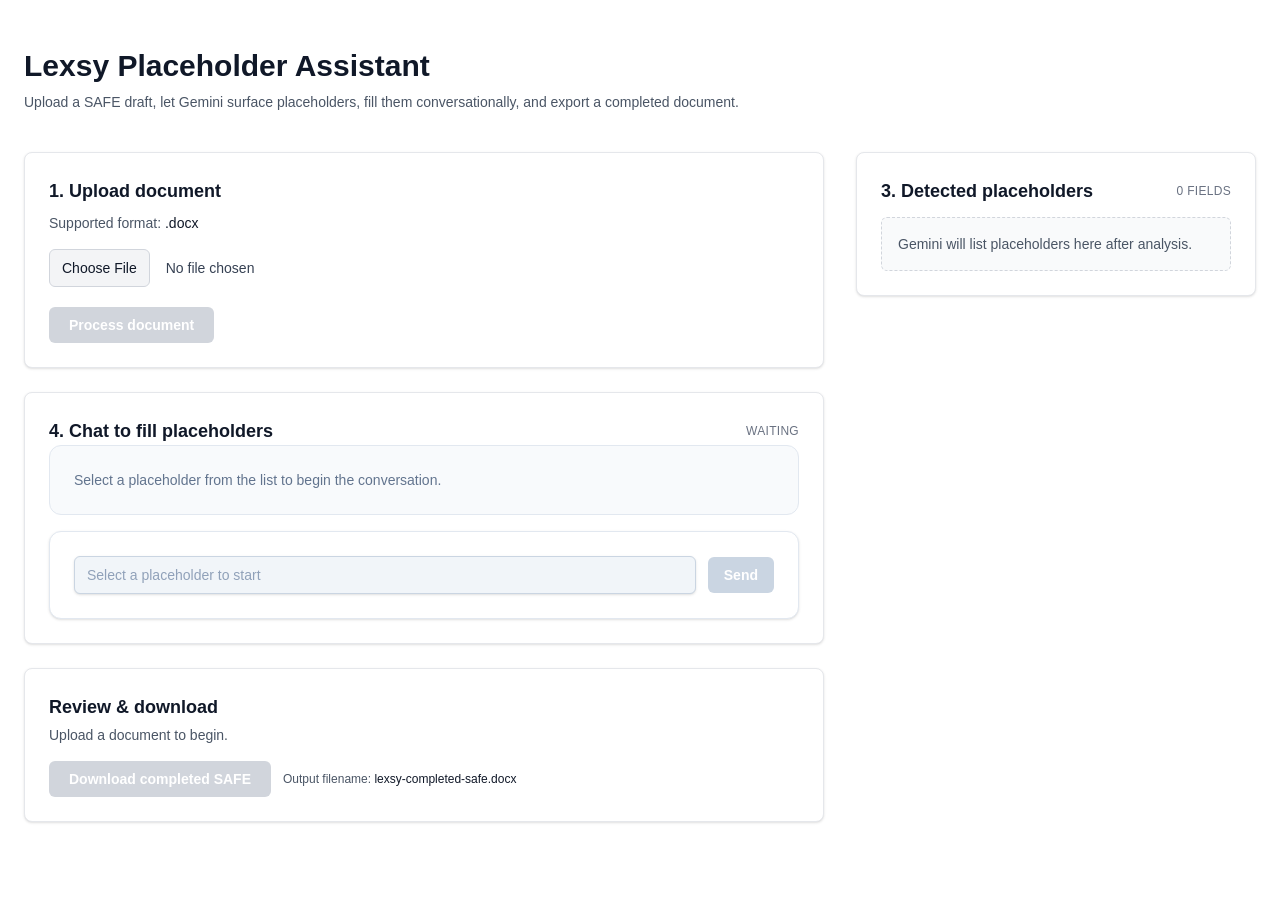
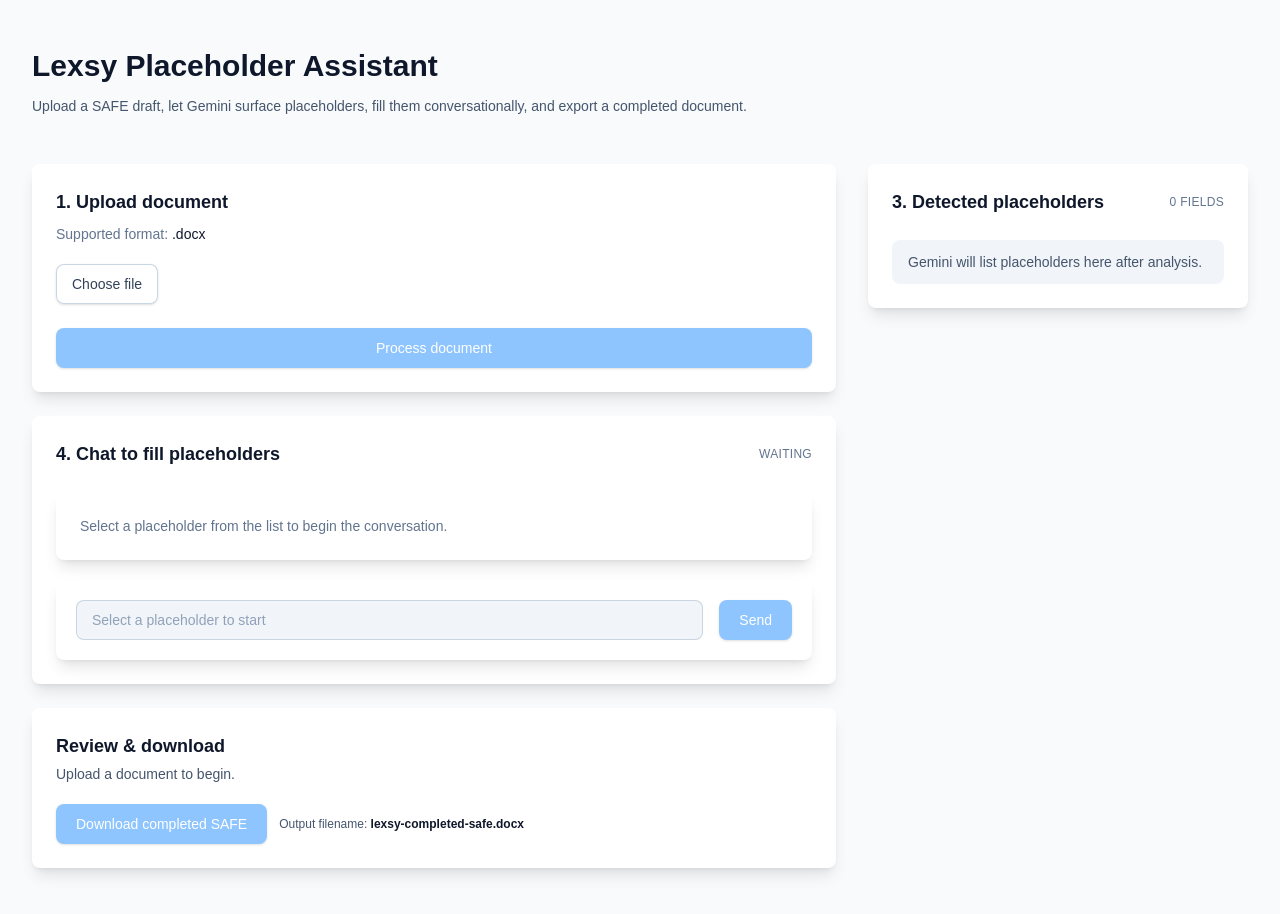
Before and after one commit to dishit7/law-bot, a Next.js app: page / in a window 1280 px wide. Built offline with nearby package versions, Linux system fonts and the light colour scheme.

Commit message:
improve ui ux of the app

```diff
--- a/app/page.tsx
+++ b/app/page.tsx
@@ -142,17 +142,17 @@
     Boolean(documentBuffer);
 
   return (
-    <div className="min-h-screen bg-white py-12">
-      <main className="mx-auto flex w-full max-w-7xl flex-col gap-10 px-6 text-gray-900">
-        <header className="space-y-2">
-          <h1 className="text-3xl font-semibold">Lexsy Placeholder Assistant</h1>
-          <p className="text-sm text-gray-600">
+    <div className="min-h-screen bg-slate-50 py-12">
+      <main className="mx-auto flex w-full max-w-7xl flex-col gap-12 px-8 text-slate-900">
+        <header className="space-y-3">
+          <h1 className="text-3xl font-semibold text-slate-900">Lexsy Placeholder Assistant</h1>
+          <p className="text-sm text-slate-600">
             Upload a SAFE draft, let Gemini surface placeholders, fill them conversationally, and
             export a completed document.
           </p>
         </header>
 
-        <section className="space-y-8 lg:grid lg:grid-cols-[minmax(0,3fr)_minmax(400px,1.15fr)] lg:items-start lg:gap-8">
+        <section className="grid grid-cols-1 gap-8 lg:grid-cols-[minmax(0,3fr)_minmax(380px,1fr)] lg:items-start">
           <div className="space-y-6">
             <UploadPanel
               fileName={fileName}
@@ -164,12 +164,12 @@
               hasSelectedFile={Boolean(selectedFile)}
             />
 
-            <div className="rounded-lg border border-gray-200 bg-white p-6 shadow-sm">
+            <div className="space-y-6 rounded-lg bg-white p-6 shadow-lg">
               <div className="flex items-center justify-between">
-                <h2 className="text-lg font-semibold text-gray-900">
+                <h2 className="text-lg font-semibold text-slate-900">
                   4. Chat to fill placeholders
                 </h2>
-                <span className="text-xs uppercase tracking-wide text-gray-500">
+                <span className="text-xs font-medium uppercase tracking-wide text-slate-500">
                   {placeholders.length > 0
                     ? answeredCount === placeholders.length
                       ? "All placeholders confirmed"
--- a/components/PlaceholderChat.tsx
+++ b/components/PlaceholderChat.tsx
@@ -80,24 +80,24 @@
     !placeholder || isLoading || status === "pendingConfirmation" || allConfirmed;
 
   return (
-    <div className="space-y-4">
-      <div className="rounded-xl border border-slate-200 bg-slate-50 p-4 sm:p-6">
+    <div className="space-y-5">
+      <div className="rounded-lg bg-white p-6 shadow-lg">
         {!placeholder ? (
           <p className="text-sm text-slate-500">
             Select a placeholder from the list to begin the conversation.
           </p>
         ) : (
           <>
-            <div className="flex items-center justify-between">
-              <div>
-                <p className="text-sm font-medium text-slate-500">Active placeholder</p>
-                <h3 className="text-lg font-semibold text-slate-900">
-                  {placeholder.fieldName}
-                </h3>
-                <p className="text-sm text-slate-500">{placeholderPrompt}</p>
+            <div className="flex items-start justify-between gap-4">
+              <div className="space-y-1">
+                <p className="text-xs font-medium uppercase tracking-wide text-blue-600">
+                  Active placeholder
+                </p>
+                <h3 className="text-xl font-semibold text-slate-900">{placeholder.fieldName}</h3>
+                <p className="text-sm text-slate-600">{placeholderPrompt}</p>
               </div>
               <div className="text-right">
-                <p className="text-xs uppercase tracking-wide text-slate-400">
+                <p className="text-xs font-medium uppercase tracking-wide text-slate-500">
                   {currentIndex && totalCount
                     ? `Field ${currentIndex} of ${totalCount}`
                     : "Placeholder"}
@@ -105,26 +105,35 @@
               </div>
             </div>
 
-            <div className="mt-4 space-y-3">
+            <div className="mt-6 space-y-4">
               {conversation.length === 0 ? (
-                <p className="rounded-lg bg-white px-3 py-2 text-sm text-slate-500 shadow-sm">
+                <p className="rounded-lg bg-slate-100 px-4 py-3 text-sm text-slate-600">
                   I’ll walk you through filling this field once you respond.
                 </p>
               ) : (
-                conversation.map((message, index) => (
+                conversation.map((message, index) => {
+                  const isAssistant = message.role === "ai";
+                  return (
                     <div key={`${message.role}-${index}`} className="flex flex-col gap-1">
                       <span
-                      className={`text-xs font-semibold uppercase tracking-wide ${
-                        message.role === "ai" ? "text-blue-600" : "text-slate-500"
+                        className={`text-xs font-medium uppercase tracking-wide ${
+                          isAssistant ? "text-blue-600" : "text-slate-600"
                         }`}
                       >
-                      {message.role === "ai" ? "Lexsy Assistant" : "You"}
+                        {isAssistant ? "Lexsy Assistant" : "You"}
                       </span>
-                    <p className="rounded-lg bg-white/80 px-3 py-2 text-sm text-slate-700 shadow-sm">
+                      <p
+                        className={`rounded-lg px-4 py-3 text-sm text-slate-800 shadow-sm ${
+                          isAssistant
+                            ? "bg-slate-100"
+                            : "bg-white ring-1 ring-inset ring-slate-200"
+                        }`}
+                      >
                         {message.text}
                       </p>
                     </div>
-                ))
+                  );
+                })
               )}
             </div>
           </>
@@ -132,23 +141,23 @@
       </div>
 
       {status === "pendingConfirmation" && placeholder && (
-        <div className="space-y-3 rounded-xl border border-slate-200 bg-white p-4 shadow-sm sm:p-6">
+        <div className="space-y-4 rounded-lg bg-white p-6 shadow-lg">
           <p className="text-sm text-slate-600">
             I understood that the {placeholder.fieldName.toLowerCase()} should be:
           </p>
-          <p className="rounded-lg bg-slate-50 px-3 py-2 text-base font-semibold text-slate-900">
+          <p className="rounded-lg bg-slate-50 px-4 py-3 text-base font-semibold text-slate-900 ring-1 ring-inset ring-slate-200">
             {proposedAnswer}
           </p>
           <div className="flex flex-col gap-2 sm:flex-row">
             <button
               onClick={handleConfirmClick}
-              className="inline-flex items-center justify-center rounded-md bg-emerald-600 px-4 py-2 text-sm font-semibold text-white transition hover:bg-emerald-500"
+              className="inline-flex w-full items-center justify-center rounded-lg bg-green-600 px-4 py-2.5 text-sm font-medium text-white shadow-sm transition hover:bg-green-700 focus:outline-none focus:ring-2 focus:ring-green-500 focus:ring-offset-2 focus:ring-offset-white sm:w-auto"
             >
               ✓ Yes, looks good
             </button>
             <button
               onClick={handleEditClick}
-              className="inline-flex items-center justify-center rounded-md border border-slate-300 px-4 py-2 text-sm font-semibold text-slate-600 transition hover:border-slate-400 hover:text-slate-700"
+              className="inline-flex w-full items-center justify-center rounded-lg bg-white px-4 py-2.5 text-sm font-medium text-slate-700 shadow-sm ring-1 ring-inset ring-slate-300 transition hover:bg-slate-50 focus:outline-none focus:ring-2 focus:ring-blue-500 focus:ring-offset-2 focus:ring-offset-white sm:w-auto"
             >
               Edit / Try again
             </button>
@@ -158,7 +167,7 @@
 
       <form
         onSubmit={handleSubmit}
-        className="flex flex-col gap-3 rounded-xl border border-slate-200 bg-white p-4 shadow-sm sm:flex-row sm:items-center sm:p-6"
+        className="flex flex-col gap-3 rounded-lg bg-white p-4 shadow-lg sm:flex-row sm:items-center sm:gap-4 sm:p-5"
       >
         <input
           type="text"
@@ -177,12 +186,12 @@
               : placeholderPrompt || "Select a placeholder to start"
           }
           disabled={disableInput}
-          className="flex-1 rounded-md border border-slate-300 bg-white px-3 py-2 text-sm text-slate-700 shadow-sm placeholder:text-slate-400 focus:border-blue-500 focus:outline-none focus:ring-2 focus:ring-blue-100 disabled:bg-slate-100"
+          className="flex-1 rounded-lg bg-slate-50 px-4 py-2.5 text-sm text-slate-800 ring-1 ring-inset ring-slate-300 placeholder:text-slate-400 focus:bg-white focus:outline-none focus:ring-2 focus:ring-blue-500 focus:ring-offset-2 focus:ring-offset-white disabled:cursor-not-allowed disabled:bg-slate-100"
         />
         <button
           type="submit"
           disabled={disableInput || !input.trim()}
-          className="inline-flex items-center justify-center rounded-md bg-blue-600 px-4 py-2 text-sm font-semibold text-white transition hover:bg-blue-500 disabled:cursor-not-allowed disabled:bg-slate-300"
+          className="inline-flex items-center justify-center rounded-lg bg-blue-600 px-5 py-2.5 text-sm font-medium text-white shadow-sm transition hover:bg-blue-700 focus:outline-none focus:ring-2 focus:ring-blue-500 focus:ring-offset-2 focus:ring-offset-white disabled:cursor-not-allowed disabled:bg-blue-300"
         >
           {isLoading ? "Thinking..." : "Send"}
         </button>
--- a/components/PlaceholderOverview.tsx
+++ b/components/PlaceholderOverview.tsx
@@ -18,37 +18,37 @@
   answeredCount,
   onJumpToPlaceholder,
 }: PlaceholderOverviewProps) {
+  const progress =
+    placeholders.length === 0
+      ? 0
+      : Math.round((answeredCount / placeholders.length) * 100);
+
   return (
-    <section className="space-y-3 rounded-lg border border-gray-200 bg-white p-6 shadow-sm">
+    <section className="space-y-6 rounded-lg bg-white p-6 shadow-lg">
       <div className="flex items-center justify-between">
-        <h2 className="text-lg font-semibold text-gray-900">3. Detected placeholders</h2>
-        <span className="text-xs uppercase tracking-wide text-gray-500">
+        <h2 className="text-lg font-semibold text-slate-900">3. Detected placeholders</h2>
+        <span className="text-xs font-medium uppercase tracking-wide text-slate-500">
           {placeholders.length} field{placeholders.length === 1 ? "" : "s"}
         </span>
       </div>
-      <div className="space-y-3">
+      <div className="space-y-4">
         {placeholders.length === 0 ? (
-          <p className="rounded-md border border-dashed border-gray-300 bg-gray-50 p-4 text-sm text-gray-600">
+          <p className="rounded-lg bg-slate-100 px-4 py-3 text-sm text-slate-600">
             Gemini will list placeholders here after analysis.
           </p>
         ) : (
-          <div className="space-y-4">
-            <div className="rounded-md border border-gray-200 bg-gray-50 p-4">
-              <div className="flex items-center justify-between text-xs uppercase tracking-wide text-gray-600">
+          <>
+            <div className="rounded-lg bg-slate-50 p-4">
+              <div className="flex items-center justify-between text-xs font-medium uppercase tracking-wide text-slate-600">
                 <span>Progress</span>
                 <span>
                   {answeredCount}/{placeholders.length} confirmed
                 </span>
               </div>
-              <div className="mt-2 h-2 rounded-full bg-gray-200">
+              <div className="mt-3 h-1.5 w-full rounded-full bg-slate-200">
                 <div
-                  className="h-2 rounded-full bg-gray-900"
-                  style={{
-                    width:
-                      placeholders.length === 0
-                        ? "0%"
-                        : `${Math.round((answeredCount / placeholders.length) * 100)}%`,
-                  }}
+                  className="h-1.5 rounded-full bg-blue-600 transition-all"
+                  style={{ width: `${progress}%` }}
                 />
               </div>
             </div>
@@ -57,6 +57,7 @@
                 const record = answers[field.id];
                 const isActive = field.id === activePlaceholderId;
                 const status = record?.status ?? "pending";
+
                 const statusLabel =
                   status === "confirmed"
                     ? "Confirmed"
@@ -64,49 +65,58 @@
                     ? "Needs confirmation"
                     : "Pending";
 
+                const badgeClasses =
+                  status === "confirmed"
+                    ? "bg-green-100 text-green-800"
+                    : status === "pendingConfirmation"
+                    ? "bg-blue-100 text-blue-800"
+                    : "bg-slate-100 text-slate-800";
+
                 return (
                   <li
                     key={field.id}
-                    className={`rounded-md border border-gray-200 bg-white p-4 text-sm text-gray-700 transition ${
-                      isActive ? "ring-1 ring-gray-900" : ""
+                    className={`rounded-lg bg-white p-5 text-sm text-slate-700 shadow-sm ring-1 ring-transparent transition hover:shadow-md ${
+                      isActive ? "ring-2 ring-blue-500" : ""
                     }`}
                   >
                     <div className="flex items-start justify-between gap-4">
-                      <div className="flex-1">
-                        <p className="font-semibold text-gray-900">{field.fieldName}</p>
-                        <p className="mt-1 text-gray-600">Placeholder: {field.placeholder}</p>
+                      <div className="flex-1 space-y-1">
+                        <p className="text-base font-semibold text-slate-900">{field.fieldName}</p>
+                        <p className="text-sm text-slate-500">
+                          Placeholder: <span className="font-medium text-slate-700">{field.placeholder}</span>
+                        </p>
                         {field.question && (
-                          <p className="mt-1 text-gray-500">Question: {field.question}</p>
+                          <p className="text-sm text-slate-500">
+                            Question: <span className="text-slate-600">{field.question}</span>
+                          </p>
                         )}
                         {field.example && (
-                          <p className="mt-1 text-gray-500">Example: {field.example}</p>
+                          <p className="text-sm text-slate-500">
+                            Example: <span className="text-slate-600">{field.example}</span>
+                          </p>
                         )}
                       </div>
                       <div className="flex flex-col items-end gap-2">
                         <span
-                          className={`rounded-full px-2.5 py-1 text-xs font-semibold ${
-                            status === "confirmed"
-                              ? "bg-gray-900 text-white"
-                              : status === "pendingConfirmation"
-                              ? "bg-gray-200 text-gray-800"
-                              : "bg-gray-100 text-gray-600"
-                          }`}
+                          className={`rounded-full px-2.5 py-0.5 text-xs font-medium ${badgeClasses}`}
                         >
                           {statusLabel}
                         </span>
                         <button
                           onClick={() => onJumpToPlaceholder(field.id)}
-                          className="text-xs font-medium text-gray-900 underline underline-offset-4 hover:no-underline"
+                          className={`text-xs font-medium ${
+                            isActive ? "text-blue-600" : "text-slate-600"
+                          } underline underline-offset-4 hover:text-blue-700 hover:no-underline`}
                         >
                           {isActive ? "Active" : "Open"}
                         </button>
                       </div>
                     </div>
-                    <p className="mt-3 rounded-md bg-gray-50 px-3 py-2 text-sm text-gray-700">
+                    <p className="mt-4 rounded-lg bg-slate-50 px-4 py-3 text-sm text-slate-700">
                       {record?.value ? (
-                        <span className="font-medium text-gray-900">{record.value}</span>
+                        <span className="font-medium text-slate-900">{record.value}</span>
                       ) : (
-                        <span className="italic text-gray-500">
+                        <span className="italic text-slate-500">
                           Waiting for a confirmed answer.
                         </span>
                       )}
@@ -114,19 +124,19 @@
                     {record?.status === "confirmed" && (
                       <button
                         onClick={() => onJumpToPlaceholder(field.id)}
-                        className="mt-2 text-xs font-medium text-gray-900 underline underline-offset-4 hover:no-underline"
+                        className="mt-3 text-xs font-medium text-blue-600 underline underline-offset-4 hover:text-blue-700 hover:no-underline"
                       >
                         Edit this answer
                       </button>
                     )}
-                    <p className="mt-1 text-xs text-gray-500">
+                    <p className="mt-2 text-xs font-medium text-slate-400">
                       Field {index + 1} of {placeholders.length}
                     </p>
                   </li>
                 );
               })}
             </ul>
-          </div>
+          </>
         )}
       </div>
     </section>
--- a/components/ReviewPanel.tsx
+++ b/components/ReviewPanel.tsx
@@ -29,10 +29,10 @@
   onJumpToPlaceholder,
 }: ReviewPanelProps) {
   return (
-    <section className="space-y-4 rounded-lg border border-gray-200 bg-white p-6 shadow-sm">
+    <section className="space-y-5 rounded-lg bg-white p-6 shadow-lg">
       <div className="space-y-1">
-        <h2 className="text-lg font-semibold text-gray-900">Review & download</h2>
-        <p className="text-sm text-gray-600">
+        <h2 className="text-lg font-semibold text-slate-900">Review & download</h2>
+        <p className="text-sm text-slate-600">
           {placeholders.length === 0
             ? "Upload a document to begin."
             : missingCount === 0
@@ -45,12 +45,12 @@
         <button
           onClick={onDownload}
           disabled={!canDownload || isGenerating}
-          className="inline-flex items-center justify-center rounded-md bg-gray-900 px-5 py-2 text-sm font-semibold text-white transition hover:bg-gray-700 disabled:cursor-not-allowed disabled:bg-gray-300"
+          className="inline-flex items-center justify-center rounded-lg bg-blue-600 px-5 py-2.5 text-sm font-medium text-white shadow-sm transition hover:bg-blue-700 focus:outline-none focus:ring-2 focus:ring-blue-500 focus:ring-offset-2 focus:ring-offset-white disabled:cursor-not-allowed disabled:bg-blue-300"
         >
           {isGenerating ? "Preparing download..." : "Download completed SAFE"}
         </button>
-        <span className="text-xs text-gray-600">
-          Output filename: <span className="font-medium text-gray-900">{downloadFileName}</span>
+        <span className="text-xs font-medium text-slate-600">
+          Output filename: <span className="font-semibold text-slate-900">{downloadFileName}</span>
         </span>
       </div>
 
--- a/components/UploadPanel.tsx
+++ b/components/UploadPanel.tsx
@@ -22,29 +22,42 @@
   hasSelectedFile,
 }: UploadPanelProps) {
   return (
-    <section className="rounded-lg border border-gray-200 bg-white p-6 shadow-sm">
-      <h2 className="text-lg font-semibold text-gray-900">1. Upload document</h2>
-      <p className="mt-2 text-sm text-gray-600">
-        Supported format: <span className="font-medium text-gray-900">.docx</span>
+    <section className="rounded-lg bg-white p-6 shadow-lg">
+      <h2 className="text-lg font-semibold text-slate-900">1. Upload document</h2>
+      <p className="mt-2 text-sm text-slate-500">
+        Supported format: <span className="font-medium text-slate-900">.docx</span>
       </p>
-      <div className="mt-4 flex flex-col gap-3 sm:flex-row sm:items-center">
+      <div className="mt-5 flex flex-col gap-3 sm:flex-row sm:items-center">
+        <div className="flex items-center gap-3">
           <input
+            id="document-upload"
             type="file"
             accept=".docx"
             onChange={onFileChange}
             disabled={isProcessing}
-          className="text-sm text-gray-700 file:mr-4 file:rounded-md file:border file:border-gray-300 file:bg-gray-100 file:px-3 file:py-2 file:text-sm file:font-medium file:text-gray-900 hover:file:bg-gray-200"
+            className="sr-only"
           />
+          <label
+            htmlFor="document-upload"
+            className={`inline-flex items-center justify-center rounded-lg px-4 py-2.5 text-sm font-medium shadow-sm ring-1 ring-inset ring-slate-300 transition focus:outline-none focus:ring-2 focus:ring-blue-500 focus:ring-offset-2 focus:ring-offset-white ${
+              isProcessing
+                ? "cursor-not-allowed bg-slate-100 text-slate-400"
+                : "cursor-pointer bg-white text-slate-700 hover:bg-slate-50"
+            }`}
+          >
+            Choose file
+          </label>
+        </div>
         {fileName && (
-          <span className="inline-flex items-center rounded-full bg-gray-100 px-3 py-1 text-sm text-gray-700">
-            {fileName}
+          <span className="inline-flex max-w-full items-center rounded-full bg-slate-100 px-3 py-1 text-sm font-medium text-slate-700">
+            <span className="truncate">{fileName}</span>
           </span>
         )}
       </div>
       <button
         onClick={onProcess}
         disabled={!hasSelectedFile || isProcessing}
-        className="mt-5 inline-flex items-center justify-center rounded-md bg-gray-900 px-5 py-2 text-sm font-semibold text-white transition hover:bg-gray-700 disabled:cursor-not-allowed disabled:bg-gray-300"
+        className="mt-6 inline-flex w-full items-center justify-center rounded-lg bg-blue-600 px-4 py-2.5 text-sm font-medium text-white shadow-sm transition hover:bg-blue-700 focus:outline-none focus:ring-2 focus:ring-blue-500 focus:ring-offset-2 focus:ring-offset-white disabled:cursor-not-allowed disabled:bg-blue-300"
       >
         {status === "extracting" && "Extracting text..."}
         {status === "analyzing" && "Analyzing with Gemini..."}
```
Lines whose indentation alone changed are shown as unchanged.
